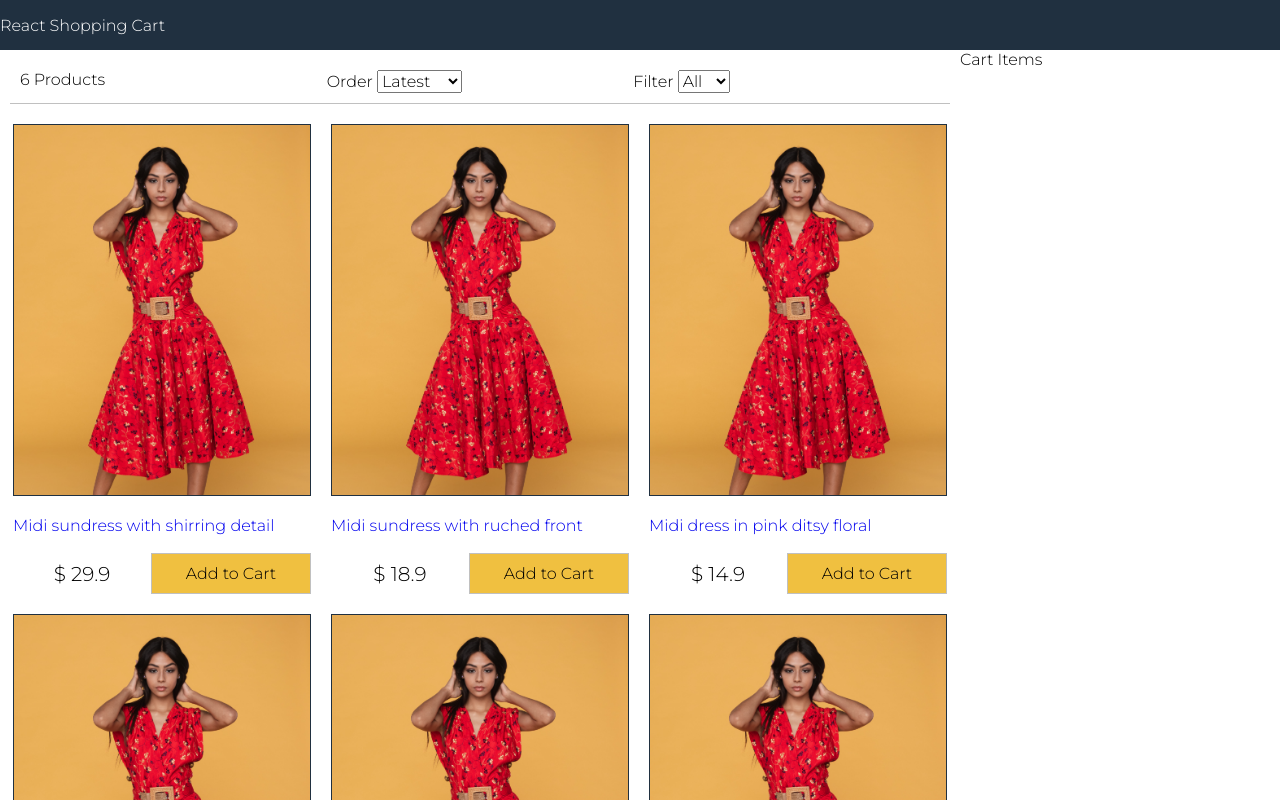
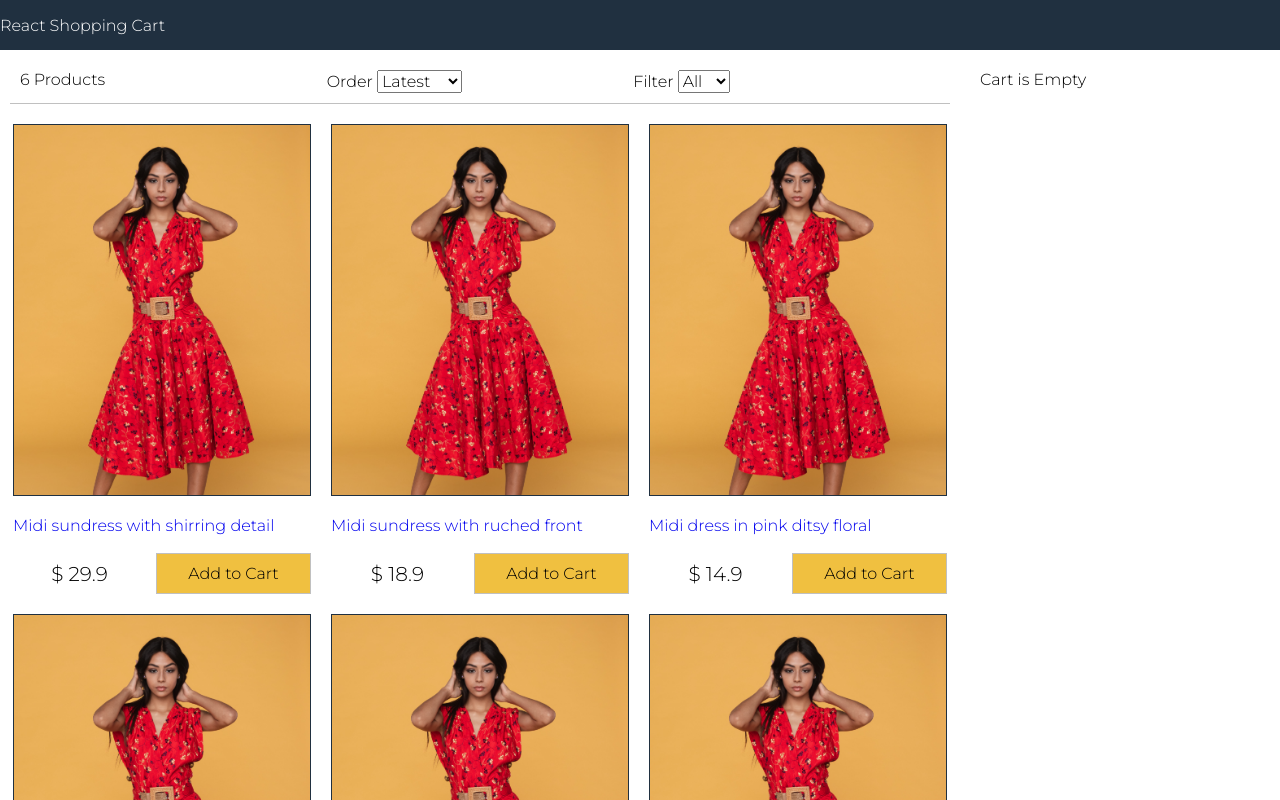
Before and after one commit to TejasGhanwat/ecommerce-react-shopping-cart, a React (Create React App) app: page / in a window 1280 px wide. Shown: the top 800 px of the page. Built offline with nearby package versions, Linux system fonts and the light colour scheme.

Commit message:
completed cart component

```diff
--- a/src/App.js
+++ b/src/App.js
@@ -3,16 +3,40 @@ import React from "react";
 import data from "./data.json";
 import Products from "./components/Products";
 import Filter from "./components/filter";
+import Cart from "./components/cart";
 
 class App extends React.Component {
   constructor() {
     super();
     this.state = {
       products: data.products,
+      cartItems: [],
       size: "",
       sort: "",
     };
   }
+
+  removeFromCart = (product) => {
+    const cartItems = this.state.cartItems.slice();
+    this.setState({
+      cartItems: cartItems.filter((x) => x._id !== product._id),
+    });
+  };
+
+  addToCart = (product) => {
+    const cartItems = this.state.cartItems.slice();
+    let alreadyInCart = false;
+    cartItems.forEach((item) => {
+      if (item._id === product._id) {
+        item.count++;
+        alreadyInCart = true;
+      }
+    });
+    if (!alreadyInCart) {
+      cartItems.push({ ...product, count: 1 });
+    }
+    this.setState({ cartItems });
+  };
 
   sortProduct = (event) => {
     const sort = event.target.value;
@@ -65,9 +89,17 @@ class App extends React.Component {
                 filterProduct={this.filterProduct}
                 sortProduct={this.sortProduct}
               />
-              <Products products={this.state.products} />
+              <Products
+                products={this.state.products}
+                addToCart={this.addToCart}
+              />
             </div>
-            <div className='sidebar'>Cart Items</div>
+            <div className='sidebar'>
+              <Cart
+                cartItems={this.state.cartItems}
+                removeFromCart={this.removeFromCart}
+              />
+            </div>
           </div>
         </main>
         <footer>All rights reserved</footer>
--- a/src/components/Products.js
+++ b/src/components/Products.js
@@ -7,15 +7,20 @@ export default class Products extends Component {
       <div>
         <ul className='products'>
           {this.props.products.map((product) => (
-            <li key={product.id}>
+            <li key={product._id}>
               <div className='product'>
-                <a href={"#" + product.id}>
+                <a href={"#" + product._id}>
                   <img src={product.image} alt={product.title}></img>
                   <p>{product.title}</p>
                 </a>
                 <div className='product-price'>
                   <div>{formatCurrency(product.price)}</div>
-                  <button className='button primary'>Add to Cart</button>
+                  <button
+                    className='button primary'
+                    onClick={() => this.props.addToCart(product)}
+                  >
+                    Add to Cart
+                  </button>
                 </div>
               </div>
             </li>
--- /dev/null
+++ b/src/components/cart.js
@@ -0,0 +1,53 @@
+import React, { Component } from "react";
+import formatCurrency from "../util";
+
+export default class Cart extends Component {
+  render() {
+    const { cartItems } = this.props;
+    return (
+      <div>
+        {cartItems.length === 0 ? (
+          <div className='cart card-header'> Cart is Empty</div>
+        ) : (
+          <div className='cart cart-header'>
+            You have {cartItems.length} in the cart
+          </div>
+        )}
+        <div>
+          <div className='cart'>
+            <ul className='cart-items'>
+              {cartItems.map((item) => (
+                <li key={item._id}>
+                  <div>
+                    <img src={item.image} alt={item.title}></img>
+                  </div>
+                  <div>
+                    <div>{item.title}</div>
+                    {formatCurrency(item.price)} x {item.count}
+                    <button
+                      className='button'
+                      onClick={() => this.props.removeFromCart(item)}
+                    >
+                      Remove
+                    </button>
+                  </div>
+                </li>
+              ))}
+            </ul>
+          </div>
+          {cartItems.length !== 0 && (
+            <div className='cart'>
+              <div className='total'>
+                Total:{" "}
+                {formatCurrency(
+                  cartItems.reduce((a, c) => a + c.price * c.count, 0)
+                )}
+              </div>
+              <button className=' button primary'>Proceed</button>
+            </div>
+          )}
+        </div>
+      </div>
+    );
+  }
+}
--- a/src/index.css
+++ b/src/index.css
@@ -127,6 +127,7 @@ header a {
 
 .button {
   padding: 1rem;
+  margin-left: 1rem;
   border: 0.1rem #c0c0c0 solid;
   background-color: #f0f0f0;
   cursor: pointer;
@@ -153,3 +154,53 @@ header a {
 .filter div {
   flex: 1;
 }
+
+/* Index.caa */
+
+.cart {
+  padding: 1rem;
+  margin: 1rem;
+  display: flex;
+}
+
+.cart-header {
+  border-bottom: 0.1rem #c0c0c0 solid;
+}
+
+.cart-items {
+  padding: 0;
+  width: 100%;
+  list-style-type: none;
+}
+
+.cart-items img {
+  width: 5rem;
+}
+
+.cart-items li {
+  display: flex;
+}
+
+.cart-items li div {
+  padding: 0.5rem;
+}
+
+.cart-items li div:last-child {
+  flex: 1;
+}
+
+.total {
+  display: flex;
+  justify-content: space-between;
+  align-items: center;
+  width: 100%;
+}
+
+.total > div {
+  font-size: 2rem;
+}
+
+.total > div,
+.total > button {
+  flex: 1;
+}
```
